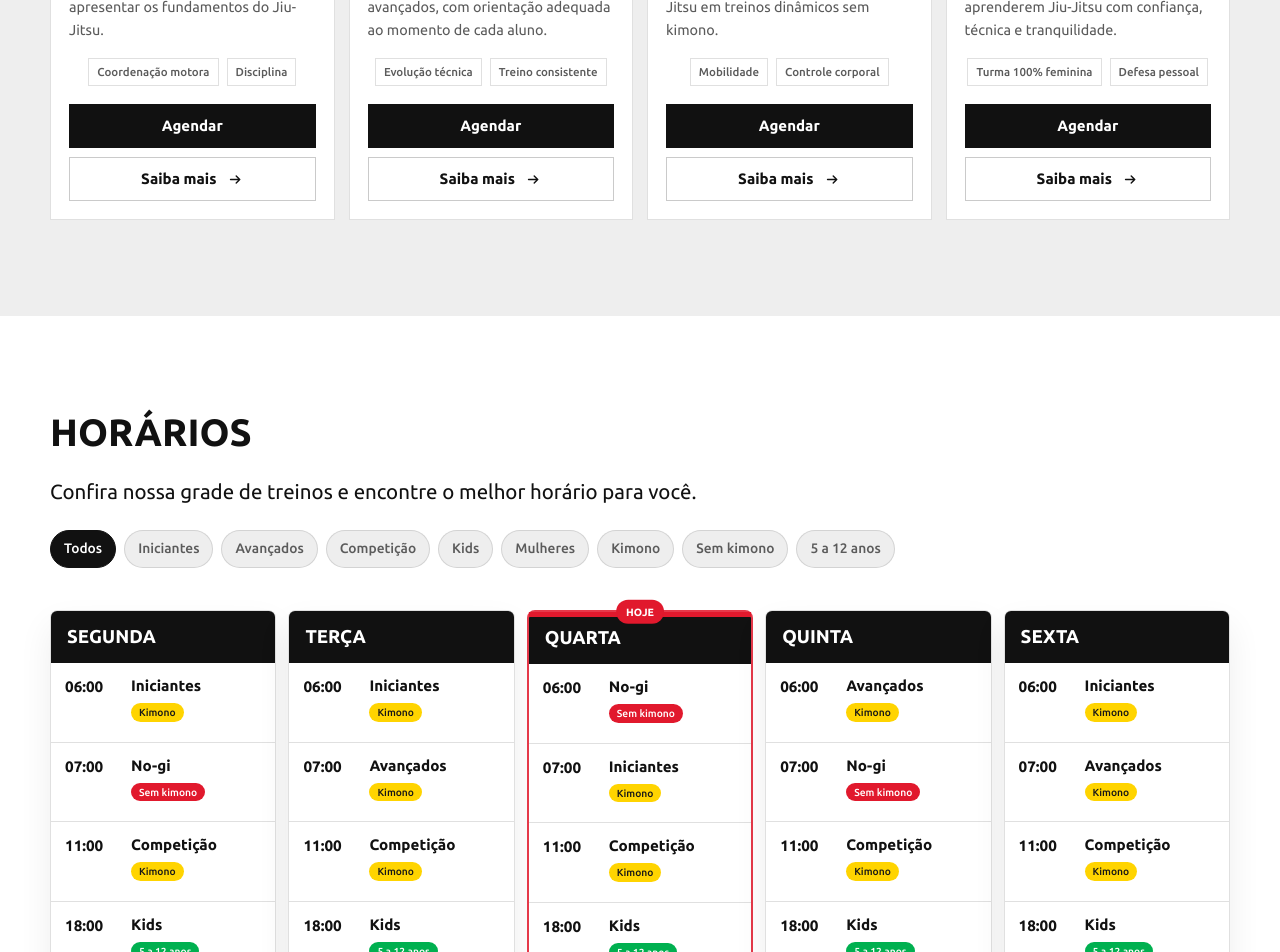
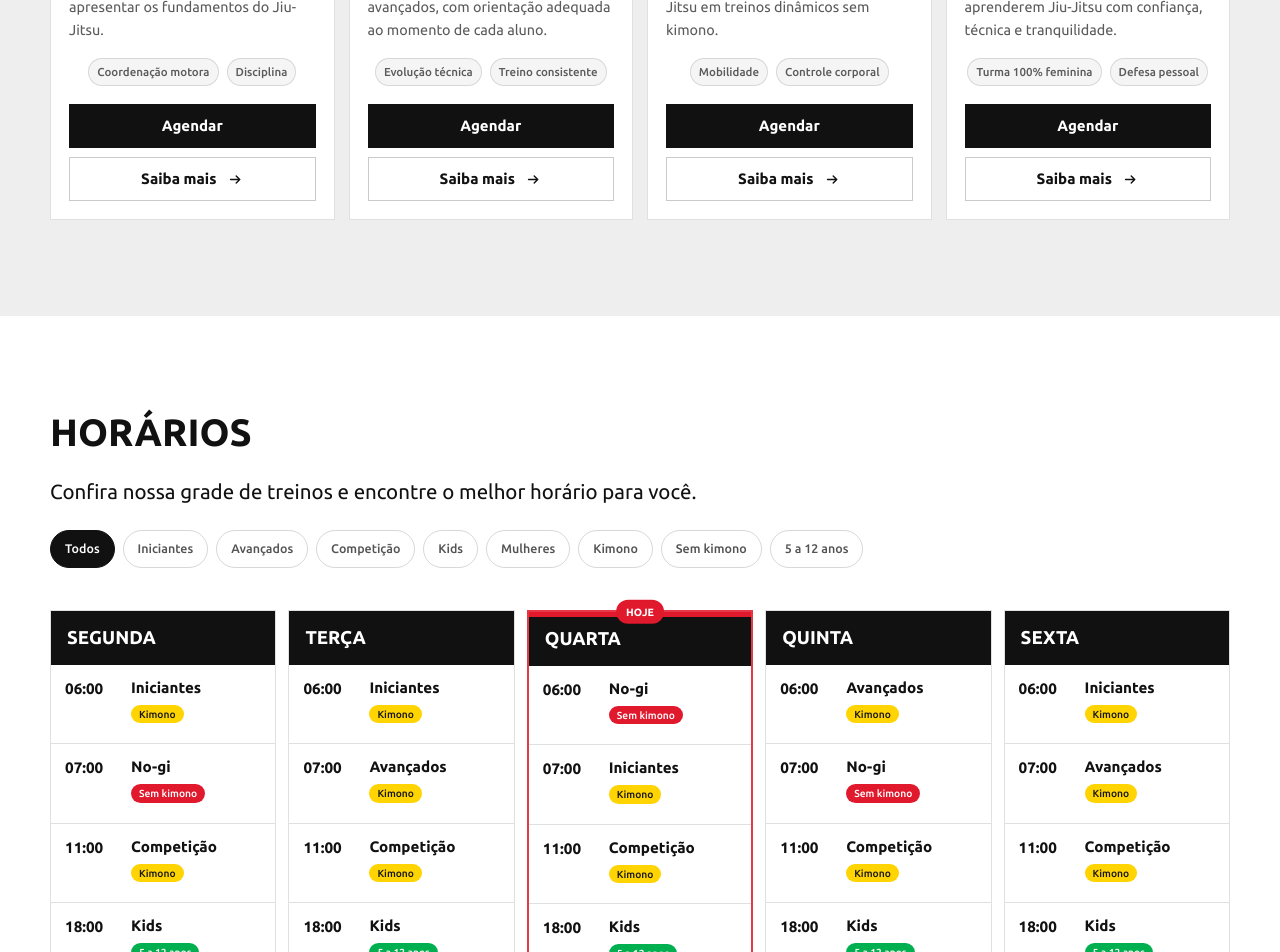
Before and after one commit to ederrabelo/tocadoleao-landingpage, a React (Vite) app: page / in a window 1280 px wide. Shown: the part 3138-4090 px from the top of the page. Built offline with nearby package versions, Linux system fonts and the light colour scheme.

Commit message:
Padronização visual de elementos

```diff
--- a/src/App.css
+++ b/src/App.css
@@ -19,6 +19,9 @@
   --brand-yellow: #ffd400;
   --brand-yellow-contrast: #171717;
   --button-font-size: 0.94rem;
+  --radius-frame: 0;
+  --radius-detail: 999px;
+  --radius-circle: 50%;
   --shadow: 0 22px 60px rgba(0, 0, 0, 0.32);
   --shadow-light: 0 18px 46px rgba(0, 0, 0, 0.12);
   --ease-out: cubic-bezier(0.22, 1, 0.36, 1);
@@ -140,7 +143,7 @@
   width: 42px;
   height: 42px;
   border: 1px solid rgba(255, 255, 255, 0.3);
-  border-radius: 50%;
+  border-radius: var(--radius-circle);
   color: var(--text);
   text-decoration: none;
   transition: border-color 180ms ease, background 180ms ease, color 180ms ease, transform 220ms var(--ease-out);
@@ -185,7 +188,7 @@
   min-height: 46px;
   padding: 0 22px;
   border: 1px solid var(--button-border);
-  border-radius: 0;
+  border-radius: var(--radius-frame);
   background: var(--button-bg);
   color: var(--button-text);
   font-size: var(--button-font-size);
@@ -354,7 +357,7 @@
   height: 44px;
   padding: 0;
   border: 1px solid rgba(255, 255, 255, 0.34);
-  border-radius: 50%;
+  border-radius: var(--radius-circle);
   background: rgba(33, 32, 32, 0.56);
   color: #ffffff;
   cursor: pointer;
@@ -524,6 +527,7 @@
   gap: 18px;
   padding: 28px;
   border: 1px solid var(--section-line);
+  border-radius: var(--radius-frame);
   background: #f4f4f4;
 }
 
@@ -598,7 +602,7 @@
   flex-direction: column;
   overflow: hidden;
   border: 1px solid var(--section-line);
-  border-radius: 0;
+  border-radius: var(--radius-frame);
   background: #f4f4f4;
 }
 
@@ -682,7 +686,7 @@
   aspect-ratio: 4 / 5;
   object-fit: cover;
   border: 1px solid rgba(17, 17, 17, 0.12);
-  border-radius: 0;
+  border-radius: var(--radius-frame);
 }
 
 .intro-benefit-icon,
@@ -691,7 +695,7 @@
   align-items: center;
   justify-content: center;
   flex: 0 0 auto;
-  border-radius: 50%;
+  border-radius: var(--radius-circle);
 }
 
 .intro-layout {
@@ -721,7 +725,7 @@
   gap: 16px;
   padding: 22px;
   border: 1px solid var(--section-line);
-  border-radius: 18px;
+  border-radius: var(--radius-frame);
   background: var(--section-card);
 }
 
@@ -767,7 +771,7 @@
   flex-direction: column;
   overflow: hidden;
   border: 1px solid var(--section-line);
-  border-radius: 0;
+  border-radius: var(--radius-frame);
   background: var(--section-surface);
 }
 
@@ -833,7 +837,8 @@
 .program-content li {
   padding: 6px 8px;
   border: 1px solid var(--section-line);
-  border-radius: 0;
+  border-radius: var(--radius-detail);
+  background: rgba(17, 17, 17, 0.04);
   color: var(--ink-muted);
   font-size: 0.72rem;
   font-weight: var(--font-weight-medium);
@@ -897,13 +902,13 @@
   align-items: center;
   justify-content: center;
   min-height: 38px;
-  padding: 0 13px;
-  border: 1px solid rgba(17, 17, 17, 0.12);
-  border-radius: 999px;
-  background: #eeeeee;
-  color: var(--ink-muted);
+  padding: 0 14px;
+  border: 1px solid rgba(17, 17, 17, 0.16);
+  border-radius: var(--radius-detail);
+  background: transparent;
+  color: rgba(17, 17, 17, 0.72);
   cursor: pointer;
-  font-size: 0.86rem;
+  font-size: 0.78rem;
   font-weight: var(--font-weight-medium);
   line-height: 1;
   transition:
@@ -913,7 +918,12 @@
 }
 
 .schedule-filter:hover,
-.schedule-filter:focus-visible,
+.schedule-filter:focus-visible {
+  border-color: rgba(17, 17, 17, 0.42);
+  background: rgba(17, 17, 17, 0.06);
+  color: var(--ink);
+}
+
 .schedule-filter.is-active {
   border-color: var(--ink);
   background: var(--ink);
@@ -935,9 +945,9 @@
   flex-direction: column;
   overflow: visible;
   border: 1px solid var(--section-line);
-  border-radius: 8px;
+  border-radius: var(--radius-frame);
   background: #ffffff;
-  box-shadow: 0 16px 34px rgba(17, 17, 17, 0.07);
+  box-shadow: none;
 }
 
 .schedule-day-card.is-today {
@@ -960,9 +970,10 @@
   display: flex;
   align-items: center;
   justify-content: flex-start;
+  min-height: 54px;
   padding: 16px;
   background: var(--ink);
-  border-radius: 6px 6px 0 0;
+  border-radius: var(--radius-frame);
   color: #ffffff;
 }
 
@@ -987,7 +998,7 @@
   transform: translate(-50%, -50%);
   padding: 6px 9px;
   border: 1px solid rgba(var(--brand-red-rgb), 0.88);
-  border-radius: 999px;
+  border-radius: var(--radius-detail);
   background: var(--brand-red);
   color: var(--brand-red-contrast);
   font-size: 0.66rem;
@@ -1053,7 +1064,7 @@
   max-width: 100%;
   padding: 4px 8px;
   border: 0;
-  border-radius: 999px;
+  border-radius: var(--radius-detail);
   color: #ffffff;
   font-size: 0.64rem;
   font-weight: var(--font-weight-medium);
@@ -1115,9 +1126,9 @@
   flex-direction: column;
   padding: 26px;
   border: 1px solid var(--section-line);
-  border-radius: 8px;
+  border-radius: var(--radius-frame);
   background: #ffffff;
-  box-shadow: 0 18px 42px rgba(17, 17, 17, 0.09);
+  box-shadow: none;
 }
 
 .pricing-card.is-featured {
@@ -1149,7 +1160,7 @@
   transform: translate(-50%, -50%);
   padding: 7px 10px;
   border: 1px solid rgba(var(--brand-red-rgb), 0.88);
-  border-radius: 999px;
+  border-radius: var(--radius-detail);
   background: var(--brand-red);
   color: var(--brand-red-contrast);
   font-size: 0.7rem;
@@ -1285,7 +1296,7 @@
   display: grid;
   padding: 18px;
   border: 1px solid var(--section-line);
-  border-radius: 0;
+  border-radius: var(--radius-frame);
   background: #f4f4f4;
   grid-template-columns: repeat(2, minmax(0, 1fr));
   gap: 12px;
@@ -1299,7 +1310,7 @@
 
 .faq-list details {
   border: 1px solid var(--section-line);
-  border-radius: 0;
+  border-radius: var(--radius-frame);
   background: #ffffff;
 }
 
@@ -1331,7 +1342,7 @@
   justify-content: center;
   width: 28px;
   height: 28px;
-  border-radius: 0;
+  border-radius: var(--radius-frame);
   background: rgba(17, 17, 17, 0.08);
   color: var(--ink);
   content: '+';
@@ -1374,7 +1385,7 @@
   overflow: hidden;
   margin-top: 28px;
   border: 1px solid var(--section-line);
-  border-radius: 0;
+  border-radius: var(--radius-frame);
   aspect-ratio: 16 / 7;
 }
 
@@ -1394,7 +1405,7 @@
   gap: 16px;
   padding: 18px;
   border: 1px solid var(--section-line);
-  border-radius: 18px;
+  border-radius: var(--radius-frame);
   background: var(--section-card);
 }
 
@@ -1442,8 +1453,11 @@
 
 .store-video-wrap {
   position: relative;
+  overflow: hidden;
   width: 100%;
-  background: transparent;
+  border: 1px solid var(--section-line);
+  border-radius: var(--radius-frame);
+  background: var(--section-card);
 }
 
 .store-video-wrap video {
@@ -1475,7 +1489,7 @@
 .contact-copy {
   padding: 34px;
   border: 1px solid var(--section-line);
-  border-radius: 0;
+  border-radius: var(--radius-frame);
   background: var(--section-card);
 }
 
@@ -1532,7 +1546,7 @@
   min-height: 480px;
   overflow: hidden;
   border: 1px solid var(--section-line);
-  border-radius: 0;
+  border-radius: var(--radius-frame);
   background: var(--section-surface);
   box-shadow: var(--section-shadow);
   transition: border-color 180ms ease, box-shadow 220ms ease, transform 240ms var(--ease-out);
@@ -1845,7 +1859,7 @@
     width: 52px;
     height: 52px;
     border: 1px solid rgba(255, 255, 255, 0.18);
-    border-radius: 50%;
+    border-radius: var(--radius-circle);
     color: #ffffff;
     text-decoration: none;
     transition: border-color 180ms ease, background 180ms ease, color 180ms ease;
```
